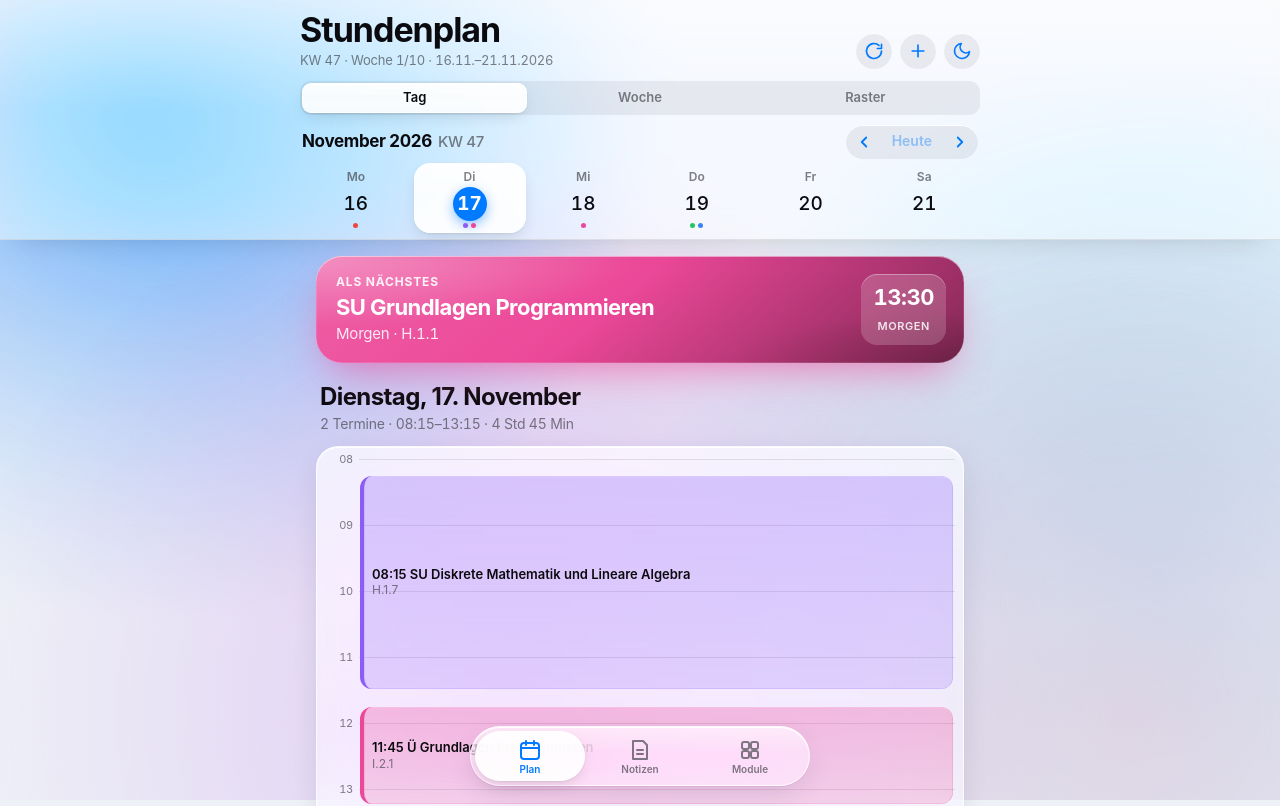
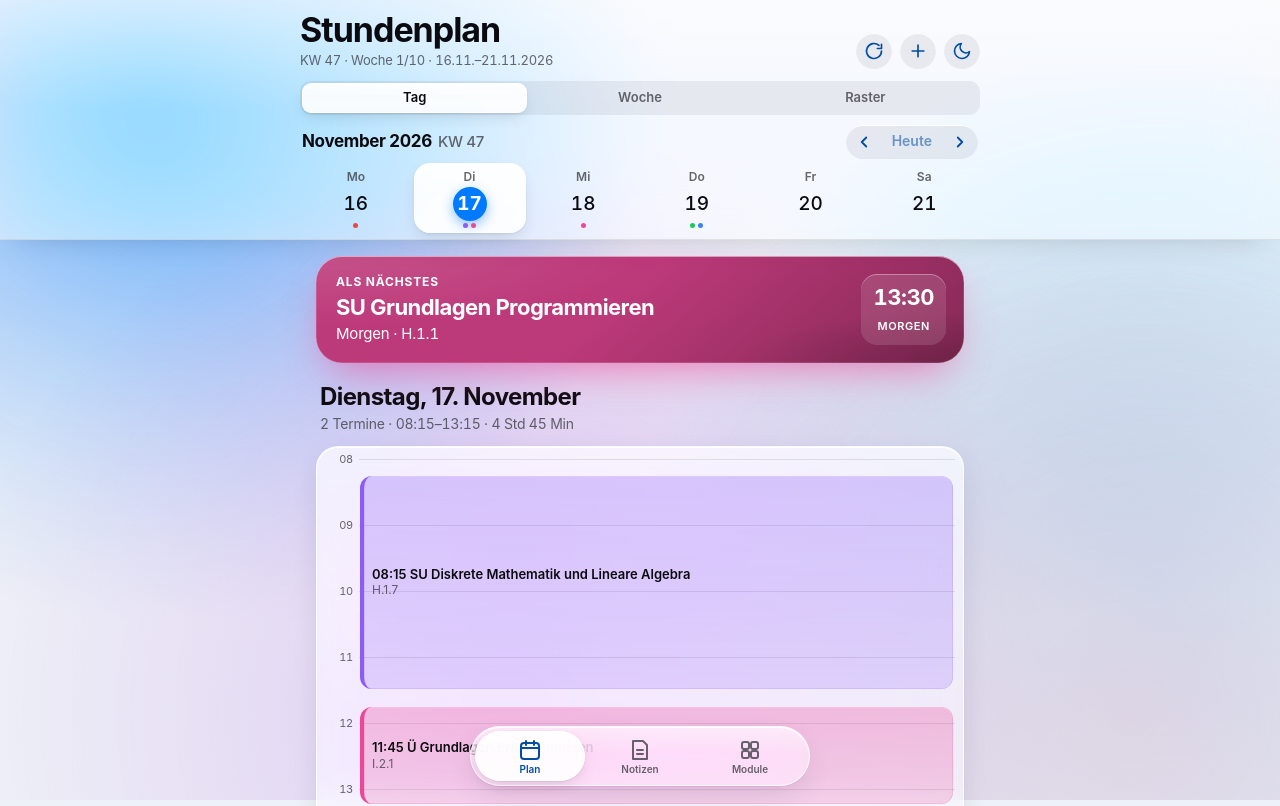
Before and after one commit to tilsturm2506-pixel/Stundenplan.thws, a plain HTML site: page web/index.html in a window 1280 px wide. Shown: the top 806 px of the page. Drawn offline with Linux system fonts and the light colour scheme; files whose address does not match are found by name.

Commit message:
Kontrast, Tastaturbedienung und Glas-Performance verbessern
- Hero: Modulfarbe per JS abdunkeln, bis weißer Text ≥ 5:1 erreicht
- --sec/--ter angehoben, neue --acci für lesbare Akzent-Texte im Hellmodus
- Hero per Tab/Enter/Leertaste bedienbar, eigener Fokusrahmen
- Heute-Button meldet aria-disabled
- Inhaltskarten mit 16px statt 28px Blur, Fallback für reduzierte Transparenz
- Hintergrund-Animation pausiert bei verborgenem Tab

Co-Authored-By: Claude Opus 5.5 <noreply@anthropic.com>

```diff
--- a/web/index.html
+++ b/web/index.html
@@ -15,8 +15,11 @@
 <style>
 /* ───────── Design-Tokens ───────── */
 :root{
-  --bg:#eef1f7;--txt:#0b0b0f;--sec:rgba(60,60,67,.66);--ter:rgba(60,60,67,.34);--sep:rgba(60,60,67,.13);
+  /* --sec/--ter angehoben: Sekundärtext ≥ 4,5:1, Tertiär (Deko/Icons) ≥ 3:1 */
+  --bg:#eef1f7;--txt:#0b0b0f;--sec:rgba(60,60,67,.78);--ter:rgba(60,60,67,.58);--sep:rgba(60,60,67,.13);
   --acc:#007aff;--warn:#ff9500;--red:#ff3b30;--green:#34c759;
+  /* Akzent als Textfarbe: im hellen Modus abgedunkelt, damit auch Grün/Orange lesbar bleiben */
+  --acci:color-mix(in srgb,var(--acc) 64%,#000);
   --glass:rgba(255,255,255,.5);--glass2:rgba(250,250,253,.74);--gbrd:rgba(255,255,255,.72);--ghi:rgba(255,255,255,.95);
   --gsh:0 1px 1px rgba(16,24,40,.04),0 10px 30px -6px rgba(31,38,64,.14);
   --fill:rgba(118,118,128,.12);--lens:rgba(255,255,255,.9);--lsh:0 1px 2px rgba(0,0,0,.06),0 6px 16px -4px rgba(0,0,0,.14);
@@ -25,14 +28,14 @@
   --mw:680px
 }
 @media(prefers-color-scheme:dark){:root:not([data-theme=light]){
-  --bg:#05060a;--txt:#f5f5f7;--sec:rgba(235,235,245,.62);--ter:rgba(235,235,245,.3);--sep:rgba(255,255,255,.09);
+  --bg:#05060a;--txt:#f5f5f7;--sec:rgba(235,235,245,.62);--ter:rgba(235,235,245,.45);--acci:var(--acc);--sep:rgba(255,255,255,.09);
   --acc:#0a84ff;--warn:#ff9f0a;--red:#ff453a;--green:#30d158;
   --glass:rgba(36,38,46,.44);--glass2:rgba(34,36,44,.72);--gbrd:rgba(255,255,255,.11);--ghi:rgba(255,255,255,.16);
   --gsh:0 1px 1px rgba(0,0,0,.3),0 14px 36px -8px rgba(0,0,0,.55);
   --fill:rgba(118,118,128,.24);--lens:rgba(255,255,255,.15);--lsh:0 1px 2px rgba(0,0,0,.3),0 6px 18px -4px rgba(0,0,0,.5);
   --blob:.4;--sheen:linear-gradient(180deg,rgba(255,255,255,.07),rgba(255,255,255,0) 46%)}}
 :root[data-theme=dark]{
-  --bg:#05060a;--txt:#f5f5f7;--sec:rgba(235,235,245,.62);--ter:rgba(235,235,245,.3);--sep:rgba(255,255,255,.09);
+  --bg:#05060a;--txt:#f5f5f7;--sec:rgba(235,235,245,.62);--ter:rgba(235,235,245,.45);--acci:var(--acc);--sep:rgba(255,255,255,.09);
   --acc:#0a84ff;--warn:#ff9f0a;--red:#ff453a;--green:#30d158;
   --glass:rgba(36,38,46,.44);--glass2:rgba(34,36,44,.72);--gbrd:rgba(255,255,255,.11);--ghi:rgba(255,255,255,.16);
   --gsh:0 1px 1px rgba(0,0,0,.3),0 14px 36px -8px rgba(0,0,0,.55);
@@ -48,7 +51,8 @@ button:focus-visible,input:focus-visible,textarea:focus-visible{outline:2px soli
 .num{font-variant-numeric:tabular-nums}
 
 /* Lebendiger Hintergrund */
-.bgfx{position:fixed;inset:0;z-index:-1;overflow:hidden;pointer-events:none}
+.bgfx{position:fixed;inset:0;z-index:-1;overflow:hidden;pointer-events:none;contain:strict}
+.hid .bgfx i{animation-play-state:paused} /* Hintergrund pausiert, wenn Tab nicht sichtbar */
 .bgfx i{position:absolute;width:78vmax;height:78vmax;border-radius:50%;opacity:var(--blob);will-change:transform;animation:drift var(--d,40s) ease-in-out infinite alternate}
 .bgfx i:nth-child(1){background:radial-gradient(closest-side,var(--acc),transparent);left:-28vmax;top:-30vmax;--d:38s;--dx:14vmax;--dy:10vmax}
 .bgfx i:nth-child(2){background:radial-gradient(closest-side,#5ac8fa,transparent);right:-34vmax;top:4vh;--d:47s;--dx:-12vmax;--dy:14vmax;animation-delay:-14s}
@@ -59,6 +63,10 @@ button:focus-visible,input:focus-visible,textarea:focus-visible{outline:2px soli
 
 /* Liquid-Glass-Material */
 .gl{background:var(--sheen),var(--glass);-webkit-backdrop-filter:blur(28px) saturate(190%);backdrop-filter:blur(28px) saturate(190%);border:.5px solid var(--gbrd);box-shadow:inset 0 1px 0 var(--ghi),inset 0 -.5px 0 rgba(255,255,255,.05),var(--gsh)}
+/* Performance: Inhaltskarten brauchen weniger Unschärfe als Kopf/Tab-Leiste (dahinter liegt nur der Verlauf) */
+.ev.gl,.card.gl,.list.gl,.tw.gl,.empty.gl,.ban.gl,.sk.gl{-webkit-backdrop-filter:blur(16px) saturate(160%);backdrop-filter:blur(16px) saturate(160%)}
+/* Nutzer wünscht weniger Transparenz → deckende Flächen, kein Blur */
+@media(prefers-reduced-transparency:reduce){.gl,.top,dialog{-webkit-backdrop-filter:none!important;backdrop-filter:none!important;background:var(--glass2)}.bgfx i{animation:none}}
 .lens{position:absolute;left:0;border-radius:inherit;background:var(--sheen),var(--lens);border:.5px solid var(--gbrd);box-shadow:inset 0 1px 0 var(--ghi),var(--lsh);opacity:0;pointer-events:none;
   transition:transform .55s var(--spring),width .55s var(--spring),opacity .25s}
 .lens.sq{animation:sq .55s var(--ease)}
@@ -74,7 +82,7 @@ h1{margin:0;font-size:34px;line-height:1.08;font-weight:700;letter-spacing:-.03e
 .row1>div:first-child{min-width:0;flex:1;margin-right:10px}
 .top.s h1{font-size:20px}.top.s .sub{max-height:0;opacity:0;margin:0}.top.s .row1{align-items:center;padding-top:6px}
 .tools{display:flex;gap:8px}
-.ib{width:36px;height:36px;border-radius:50%;background:var(--fill);color:var(--acc);display:flex;align-items:center;justify-content:center;box-shadow:inset 0 1px 0 var(--ghi);transition:transform .35s var(--spring),background .2s}
+.ib{width:36px;height:36px;border-radius:50%;background:var(--fill);color:var(--acci);display:flex;align-items:center;justify-content:center;box-shadow:inset 0 1px 0 var(--ghi);transition:transform .35s var(--spring),background .2s}
 .ib:hover{background:color-mix(in srgb,var(--acc) 12%,var(--fill))}
 .ib:active{transform:scale(.86)}.ib.spin svg{animation:sp .8s linear infinite}@keyframes sp{to{transform:rotate(360deg)}}
 
@@ -87,9 +95,9 @@ h1{margin:0;font-size:34px;line-height:1.08;font-weight:700;letter-spacing:-.03e
 .mon{font-size:17px;font-weight:700;letter-spacing:-.02em;white-space:nowrap;overflow:hidden;text-overflow:ellipsis}
 .mon span{color:var(--sec);font-weight:500;margin-left:6px;font-size:15px}
 .nav{display:flex;align-items:center;background:var(--fill);border-radius:999px;padding:2px;box-shadow:inset 0 1px 0 var(--ghi);flex:none}
-.nav button{height:30px;min-width:32px;border-radius:999px;display:flex;align-items:center;justify-content:center;color:var(--acc);transition:transform .35s var(--spring),background .2s,opacity .25s}
+.nav button{height:30px;min-width:32px;border-radius:999px;display:flex;align-items:center;justify-content:center;color:var(--acci);transition:transform .35s var(--spring),background .2s,opacity .25s}
 .nav button:hover{background:var(--fill)}.nav button:active{transform:scale(.86)}
-.nav .td{padding:0 12px;font-size:14px;font-weight:600}.nav .td.dim{opacity:.38}
+.nav .td{padding:0 12px;font-size:14px;font-weight:600}.nav .td.dim{opacity:.55}
 
 .stripw{position:relative;border-radius:16px}
 .stripw .lens{top:0;bottom:0;border-radius:16px}
@@ -98,7 +106,7 @@ h1{margin:0;font-size:34px;line-height:1.08;font-weight:700;letter-spacing:-.03e
 .chip{flex:1;display:flex;flex-direction:column;align-items:center;gap:2px;padding:6px 0 5px;color:var(--sec);font-size:12px;font-weight:600;border-radius:16px;transition:transform .35s var(--spring)}
 .chip:active{transform:scale(.92)}
 .chip b{width:34px;height:34px;border-radius:50%;display:flex;align-items:center;justify-content:center;font-size:19px;font-weight:500;color:var(--txt);transition:.3s var(--ease);font-variant-numeric:tabular-nums}
-.chip.today b{color:var(--acc);font-weight:700}.chip.sel b{font-weight:700}
+.chip.today b{color:var(--acci);font-weight:700}.chip.sel b{font-weight:700}
 .chip.today.sel b{background:var(--acc);color:#fff;box-shadow:0 4px 12px color-mix(in srgb,var(--acc) 45%,transparent)}
 .chip i{display:flex;gap:3px;height:5px}.chip i s{width:5px;height:5px;border-radius:50%}
 
@@ -114,30 +122,31 @@ main{max-width:var(--mw);margin:0 auto;padding:16px 16px calc(112px + env(safe-a
 .ban{border-radius:20px;padding:14px 16px;margin-bottom:12px;animation:up .5s var(--ease) both;display:flex;gap:12px}
 .ban .wi{flex:none;width:28px;height:28px;border-radius:50%;background:var(--warn);color:#fff;display:flex;align-items:center;justify-content:center;font-weight:800;font-size:15px;box-shadow:0 4px 12px color-mix(in srgb,var(--warn) 45%,transparent)}
 .ban .bx{flex:1;min-width:0}.ban b{display:block;font-size:15px}.ban ul{margin:6px 0 0;padding-left:18px;font-size:14px;color:var(--sec)}
-.ban button{color:var(--acc);font-weight:600;font-size:15px;margin-top:8px}
+.ban button{color:var(--acci);font-weight:600;font-size:15px;margin-top:8px}
 
 /* Live-Activity-Karte */
+/* --c ist eine per JS abgedunkelte Modulfarbe (Weiß ≥ 5:1), --g die Originalfarbe für den Glow */
 .hero{position:relative;overflow:hidden;display:flex;align-items:center;gap:14px;border-radius:26px;padding:18px 18px 18px 20px;color:#fff;margin-bottom:8px;cursor:pointer;animation:up .55s var(--ease) both;
-  background:linear-gradient(140deg,color-mix(in srgb,var(--c) 88%,#fff) 0%,var(--c) 45%,color-mix(in srgb,var(--c) 55%,#000) 100%);
-  box-shadow:inset 0 1px 0 rgba(255,255,255,.45),inset 0 0 0 .5px rgba(255,255,255,.25),0 18px 40px -14px color-mix(in srgb,var(--c) 70%,transparent);transition:transform .4s var(--spring)}
-.hero:active{transform:scale(.975)}
-.hero::before{content:"";position:absolute;inset:0;background:radial-gradient(90% 120% at 0 0,rgba(255,255,255,.32),transparent 55%),radial-gradient(60% 80% at 100% 100%,rgba(0,0,0,.18),transparent 60%);pointer-events:none}
+  background:linear-gradient(140deg,var(--c) 0%,var(--c) 45%,color-mix(in srgb,var(--c) 70%,#000) 100%);
+  box-shadow:inset 0 1px 0 rgba(255,255,255,.45),inset 0 0 0 .5px rgba(255,255,255,.25),0 18px 40px -14px color-mix(in srgb,var(--g) 70%,transparent);transition:transform .4s var(--spring)}
+.hero:active{transform:scale(.975)}.hero:focus-visible{outline:3px solid var(--txt);outline-offset:3px}
+.hero::before{content:"";position:absolute;inset:0;background:radial-gradient(90% 120% at 0 0,rgba(255,255,255,.12),transparent 55%),radial-gradient(60% 80% at 100% 100%,rgba(0,0,0,.18),transparent 60%);pointer-events:none}
 .hero>*{position:relative}
 .hx{flex:1;min-width:0}
-.hero small{display:flex;align-items:center;gap:7px;font-size:12px;font-weight:700;text-transform:uppercase;letter-spacing:.07em;opacity:.9}
+.hero small{display:flex;align-items:center;gap:7px;font-size:12px;font-weight:700;text-transform:uppercase;letter-spacing:.07em}
 .pulse{width:8px;height:8px;border-radius:50%;background:#fff;box-shadow:0 0 0 0 rgba(255,255,255,.7);animation:pl 1.8s infinite}
 @keyframes pl{70%{box-shadow:0 0 0 8px rgba(255,255,255,0)}100%{box-shadow:0 0 0 0 rgba(255,255,255,0)}}
 .hero h2{margin:5px 0 3px;font-size:22px;line-height:1.18;letter-spacing:-.025em;font-weight:700}
-.hero p{margin:0;opacity:.88;font-size:15px;font-variant-numeric:tabular-nums}
+.hero p{margin:0;font-size:15px;font-variant-numeric:tabular-nums}
 .rg{position:relative;width:62px;height:62px;flex:none}
 .rg svg{width:100%;height:100%;transform:rotate(-90deg)}
 .rg circle{fill:none;stroke-width:5;stroke-linecap:round}.rg .t{stroke:rgba(255,255,255,.25)}.rg .v{stroke:#fff;transition:stroke-dashoffset 1s var(--ease);filter:drop-shadow(0 0 4px rgba(255,255,255,.5))}
 .rg span{position:absolute;inset:0;display:flex;flex-direction:column;align-items:center;justify-content:center;font-size:10px;font-weight:600;opacity:.95;line-height:1}
 .rg b{font-size:19px;font-weight:700;letter-spacing:-.02em;margin-bottom:1px;font-variant-numeric:tabular-nums}
-.tb{flex:none;text-align:center;padding:9px 12px;border-radius:16px;background:rgba(255,255,255,.18);box-shadow:inset 0 1px 0 rgba(255,255,255,.35);-webkit-backdrop-filter:blur(10px);backdrop-filter:blur(10px)}
-.tb b{display:block;font-size:22px;letter-spacing:-.02em;font-variant-numeric:tabular-nums}.tb span{font-size:11px;font-weight:600;opacity:.85;text-transform:uppercase;letter-spacing:.05em}
+.tb{flex:none;text-align:center;padding:9px 12px;border-radius:16px;background:rgba(255,255,255,.12);box-shadow:inset 0 1px 0 rgba(255,255,255,.35);-webkit-backdrop-filter:blur(10px);backdrop-filter:blur(10px)}
+.tb b{display:block;font-size:22px;letter-spacing:-.02em;font-variant-numeric:tabular-nums}.tb span{font-size:11px;font-weight:600;text-transform:uppercase;letter-spacing:.05em}
 
-.dh{font-size:13px;font-weight:600;color:var(--sec);text-transform:uppercase;letter-spacing:.05em;margin:22px 8px 8px}.dh.today{color:var(--acc)}
+.dh{font-size:13px;font-weight:600;color:var(--sec);text-transform:uppercase;letter-spacing:.05em;margin:22px 8px 8px}.dh.today{color:var(--acci)}
 .bigday{font-size:24px;font-weight:700;margin:18px 4px 2px;letter-spacing:-.025em}.sum{font-size:14px;color:var(--sec);margin:0 4px 12px;font-variant-numeric:tabular-nums}
 
 /* Termin-Karten (Glas mit Farbschimmer) */
@@ -150,7 +159,7 @@ main{max-width:var(--mw);margin:0 auto;padding:16px 16px calc(112px + env(safe-a
 .bg{display:inline-block;margin-top:7px;font-size:12px;font-weight:700;color:#fff;background:var(--warn);border-radius:999px;padding:2px 9px}
 .nt{margin-top:9px;padding:9px 11px;border-radius:12px;background:var(--fill);font-size:14px;white-space:pre-wrap;display:-webkit-box;-webkit-line-clamp:3;-webkit-box-orient:vertical;overflow:hidden}
 .ac button{width:34px;height:34px;border-radius:50%;color:var(--sec);display:flex;align-items:center;justify-content:center;transition:transform .35s var(--spring),background .2s}
-.ac button:hover{background:var(--fill)}.ac button:active{transform:scale(.85)}.ac button.has{color:var(--acc)}
+.ac button:hover{background:var(--fill)}.ac button:active{transform:scale(.85)}.ac button.has{color:var(--acci)}
 
 /* Zeitraster */
 .tw{display:flex;border-radius:22px;padding:12px 8px;overflow:hidden;animation:up .5s var(--ease) both}
@@ -163,9 +172,9 @@ main{max-width:var(--mw);margin:0 auto;padding:16px 16px calc(112px + env(safe-a
 .blk b{display:block;font-weight:600}.blk span{display:block;color:var(--sec);font-size:12px;margin-top:1px}
 .blk.ch{box-shadow:inset 0 0 0 2px var(--warn)}
 .cp .blk{padding:3px;font-size:10px;border-left-width:3px;border-radius:7px}.cp .blk b{font-size:11px}.cp .blk span{font-size:9px}
-.gap{position:absolute;left:4px;right:0;display:flex;align-items:center;justify-content:center;font-size:12px;font-style:italic;color:var(--ter);pointer-events:none}
+.gap{position:absolute;left:4px;right:0;display:flex;align-items:center;justify-content:center;font-size:12px;font-style:italic;color:var(--sec);pointer-events:none}
 .now{position:absolute;left:-4px;right:0;height:2px;background:var(--red);z-index:3;box-shadow:0 0 8px color-mix(in srgb,var(--red) 70%,transparent)}.now::before{content:"";position:absolute;left:-4px;top:-3px;width:8px;height:8px;border-radius:50%;background:var(--red)}
-.gh{display:flex;margin:0 8px 6px 42px;gap:3px}.gh div{flex:1;text-align:center;font-size:12px;color:var(--sec);font-weight:600}.gh .today{color:var(--acc)}
+.gh{display:flex;margin:0 8px 6px 42px;gap:3px}.gh div{flex:1;text-align:center;font-size:12px;color:var(--sec);font-weight:600}.gh .today{color:var(--acci)}
 
 /* Listen & Karten */
 .list{border-radius:22px;overflow:hidden;margin-bottom:14px;animation:up .5s var(--ease) both}
@@ -180,14 +189,14 @@ main{max-width:var(--mw);margin:0 auto;padding:16px 16px calc(112px + env(safe-a
 .card .big{font-size:24px;font-weight:700;letter-spacing:-.025em}
 .pb{height:8px;border-radius:4px;background:var(--fill);margin-top:12px;overflow:hidden}.pb u{display:block;height:100%;background:linear-gradient(90deg,color-mix(in srgb,var(--acc) 70%,#fff),var(--acc));border-radius:4px;transition:width .8s var(--ease);box-shadow:0 0 10px color-mix(in srgb,var(--acc) 50%,transparent)}
 .empty{text-align:center;color:var(--sec);padding:52px 16px;font-size:16px;border-radius:22px;animation:up .5s var(--ease) both}.empty b{display:block;font-size:46px;margin-bottom:8px}
-footer{text-align:center;color:var(--ter);font-size:12px;margin-top:26px;font-variant-numeric:tabular-nums}
+footer{text-align:center;color:var(--sec);font-size:12px;margin-top:26px;font-variant-numeric:tabular-nums}
 
 /* Schwebende Tab-Leiste */
 .tabs{position:fixed;left:50%;bottom:calc(14px + env(safe-area-inset-bottom));transform:translateX(-50%);z-index:20;width:min(340px,calc(100% - 40px));border-radius:999px;padding:4px}
 .tabs div{position:relative;display:flex;border-radius:999px}
 .tabs .lens{top:0;bottom:0;border-radius:999px}
 .tabs button{position:relative;z-index:1;flex:1;display:flex;flex-direction:column;align-items:center;gap:1px;padding:7px 0 5px;font-size:10px;font-weight:600;color:var(--sec);border-radius:999px;transition:color .25s,transform .35s var(--spring)}
-.tabs button:active{transform:scale(.9)}.tabs button.on{color:var(--acc)}
+.tabs button:active{transform:scale(.9)}.tabs button.on{color:var(--acci)}
 
 /* Dialoge */
 dialog{border:.5px solid var(--gbrd);padding:8px 20px calc(20px + env(safe-area-inset-bottom));width:100%;max-width:560px;margin:auto auto 0;border-radius:30px 30px 0 0;color:var(--txt);max-height:92vh;
@@ -303,6 +312,10 @@ const toMin=s=>{const[h,m]=s.split(':');return +h*60+ +m},nowMin=()=>{const d=ne
 const kw=d=>{const t=new Date(Date.UTC(d.getFullYear(),d.getMonth(),d.getDate())),n=t.getUTCDay()||7;t.setUTCDate(t.getUTCDate()+4-n);return Math.ceil(((t-new Date(Date.UTC(t.getUTCFullYear(),0,1)))/864e5+1)/7)};
 const skipSun=(d,n)=>{while(d.getDay()===0)d=addDays(d,n||1);return d};
 const stamp=d=>d.toLocaleString('de-DE',{dateStyle:'short',timeStyle:'short'});
+/* Kontrast: Farbe so weit abdunkeln, bis weißer Text ≥ 5:1 erreicht (WCAG AA mit Reserve) */
+const lum=h=>[1,3,5].map(i=>parseInt(h.slice(i,i+2),16)/255).map(v=>v<=.03928?v/12.92:((v+.055)/1.055)**2.4).reduce((s,v,i)=>s+v*[.2126,.7152,.0722][i],0);
+const shade=(h,k)=>'#'+[1,3,5].map(i=>Math.round(parseInt(h.slice(i,i+2),16)*k).toString(16).padStart(2,'0')).join('');
+const onWhite=h=>{let k=1,x=h;while(1.05/(lum(x)+.05)<5&&k>.3){k-=.02;x=shade(h,k)}return x};
 const dur=m=>m>=60?Math.floor(m/60)+' Std'+(m%60?' '+m%60+' Min':''):m+' Min';
 
 /* Theme + Akzent */
@@ -380,7 +393,7 @@ function renderStrip(){const w=monday(sel),td=iso(new Date()),s=semester();
     return `<button class="chip ${iso(d)===iso(sel)&&view==='day'?'sel':''} ${iso(d)===td?'today':''}" data-d="${iso(d)}" aria-label="${DL[d.getDay()]}, ${fmt(d)}"><span>${DS[d.getDay()]}</span><b>${d.getDate()}</b><i>${cols.map(c=>`<s style="background:${c}"></s>`).join('')}</i></button>`}).join('');
   $('mon').innerHTML=`${monthLabel(w)}<span>KW ${kw(sel)}</span>`;
   $('sub').textContent=`KW ${kw(sel)}${s&&s.i>=0&&s.i<s.n?' · Woche '+(s.i+1)+'/'+s.n:''} · ${fmt(w)}–${fmt(addDays(w,5))}${w.getFullYear()}`;
-  const t=todayTarget();$('todayBtn').classList.toggle('dim',view==='day'?iso(sel)===iso(t):iso(monday(sel))===iso(monday(t)))}
+  const t=todayTarget(),dim=view==='day'?iso(sel)===iso(t):iso(monday(sel))===iso(monday(t));$('todayBtn').classList.toggle('dim',dim);$('todayBtn').setAttribute('aria-disabled',dim)}
 function nextEv(){const now=new Date(),hm=pad(now.getHours())+':'+pad(now.getMinutes());
   for(let i=0;i<30;i++){const d=addDays(now,i);for(const e of eventsOn(d)){if(i===0&&e.end<=hm)continue;return{e,d,i,run:i===0&&e.start<=hm,hm}}}return null}
 function renderHero(){const h=$('hero');if(tab!=='plan'){h.innerHTML='';return}const x=nextEv();if(!x){h.innerHTML='';return}
@@ -391,7 +404,7 @@ function renderHero(){const h=$('hero');if(tab!=='plan'){h.innerHTML='';return}c
   else{const m=toMin(e.start)-now;l='Als Nächstes';
     p=(i===0?'in '+dur(m):i===1?'Morgen':`${DL[d.getDay()]}, ${fmt(d)}`)+room;
     side=`<div class="tb"><b>${esc(e.start)}</b><span>${i===0?'Heute':i===1?'Morgen':DS[d.getDay()]}</span></div>`}
-  h.innerHTML=`<div class="hero" style="--c:${colorOf(e)}" data-d="${iso(d)}"><div class="hx"><small>${l}</small><h2>${esc(label(e))}</h2><p>${p}</p></div>${side}</div>`}
+  const c=colorOf(e);h.innerHTML=`<div class="hero" role="button" tabindex="0" style="--c:${onWhite(c)};--g:${c}" data-d="${iso(d)}"><div class="hx"><small>${l}</small><h2>${esc(label(e))}</h2><p>${p}</p></div>${side}</div>`}
 function renderPlan(){const w=monday(sel);let h='';
   if(view==='day'){const l=eventsOn(sel),[a,b]=range([sel]);h=`<div class="bigday">${DL[sel.getDay()]}, ${sel.getDate()}. ${MO[sel.getMonth()]}</div>`;
     if(l.length){const tot=l.reduce((s,e)=>s+toMin(e.end)-toMin(e.start),0);h+=`<div class="sum">${l.length} Termin${l.length>1?'e':''} · ${l[0].start}–${l[l.length-1].end} · ${Math.floor(tot/60)} Std ${tot%60} Min</div><div class="tw gl">${hours(a,b)}<div class="cols">${col(sel,a,b,false)}</div></div>`}
@@ -431,6 +444,8 @@ document.querySelectorAll('.seg button').forEach(b=>b.onclick=()=>{view=b.datase
 document.querySelectorAll('.tabs button').forEach(b=>b.onclick=()=>{if(tab===b.dataset.t){scrollTo({top:0,behavior:'smooth'});return}tab=b.dataset.t;render(0,1);scrollTo(0,0)});
 $('strip').onclick=e=>{const b=e.target.closest('.chip');if(!b)return;const d=new Date(b.dataset.d+'T12:00:00'),dir=view==='day'?Math.sign(d-sel):0;sel=d;view='day';store.set('view',view);render(dir,!dir)};
 $('hero').onclick=e=>{const h=e.target.closest('.hero');if(!h)return;sel=new Date(h.dataset.d+'T12:00:00');view='day';render(0,1)};
+/* Tastatur: Enter/Leertaste öffnen den Tag wie ein Klick */
+$('hero').onkeydown=e=>{if((e.key==='Enter'||e.key===' ')&&e.target.classList.contains('hero')){e.preventDefault();e.target.click()}};
 $('prevW').onclick=()=>shiftWeek(-1);$('nextW').onclick=()=>shiftWeek(1);$('todayBtn').onclick=jumpToday;
 
 /* Mac: Tastatur ← → (T = heute, 1/2/3 = Ansicht) */
@@ -496,7 +511,7 @@ async function loadData(manual){if(loading)return;loading=true;$('refreshBtn').c
     else{$('stand').innerHTML=`Offline · Stand der Daten: ${stamp(new Date(genAt))}`;if(manual)alert('Du bist offline. Es werden die zuletzt gespeicherten Daten angezeigt.')}}
   finally{loading=false;$('refreshBtn').classList.remove('spin')}}
 $('refreshBtn').onclick=()=>loadData(true);
-document.addEventListener('visibilitychange',()=>{if(document.visibilityState==='visible'&&Date.now()-loadedAt>30000)loadData(false)});
+document.addEventListener('visibilitychange',()=>{document.body.classList.toggle('hid',document.hidden);if(document.visibilityState==='visible'&&Date.now()-loadedAt>30000)loadData(false)});
 addEventListener('pageshow',e=>{if(e.persisted)loadData(false)});
 addEventListener('online',()=>loadData(false));
 setInterval(()=>{if(!document.hidden){document.body.classList.add('q');renderHero();if(tab==='plan'&&view!=='week')render(0,0,1)}},60000);
```
